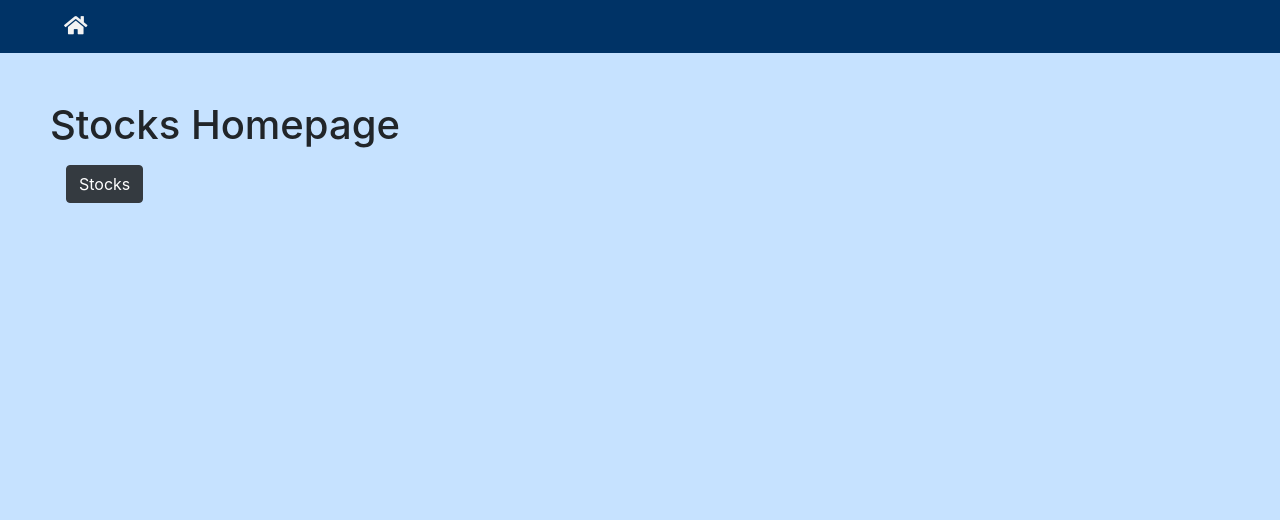
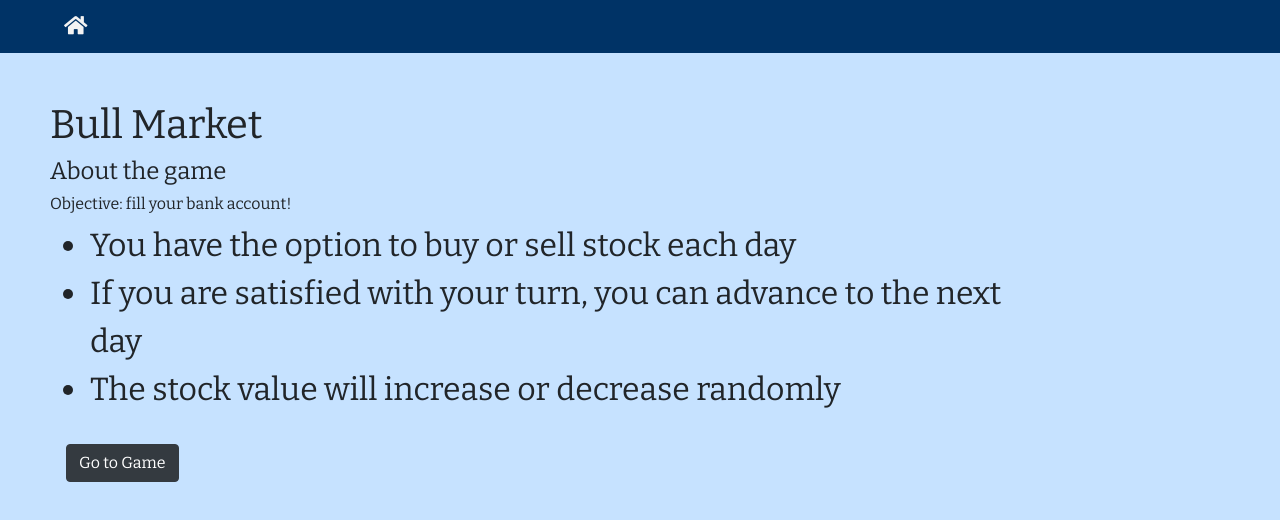
Before and after one commit to nathantbissell/stocks, a React (Create React App) app: page / in a window 1280 px wide. Shown: the top 520 px of the page. Built offline with nearby package versions, Linux system fonts and the light colour scheme.

Commit message:
introduced react-toastify generic notifications

```diff
--- a/package.json
+++ b/package.json
@@ -8,6 +8,8 @@
     "react-bootstrap": "^1.0.0-beta.8",
     "react-dom": "^16.8.6",
     "react-scripts": "2.1.8",
+    "react-toastify": "^5.2.1",
+    "react-toastr": "^3.0.0",
     "styled-components": "^4.2.0"
   },
   "scripts": {
--- a/public/index.html
+++ b/public/index.html
@@ -29,6 +29,12 @@
       crossorigin="anonymous"
     />
 
+    <link
+      href="https://fonts.googleapis.com/css?family=Bitter&display=swap"
+      rel="stylesheet"
+    />
+    <!-- google font Bitter -->
+
     <!--
       Notice the use of %PUBLIC_URL% in the tags above.
       It will be replaced with the URL of the `public` folder during the build.
--- a/src/App.css
+++ b/src/App.css
@@ -11,12 +11,8 @@
 }
 body {
   background-color: --lightBlue;
-}
-
-h4 {
-  position: relative;
-  margin: 5px;
-  left: 50px;
+  font-family: 'Bitter', serif;
+  font-size: 2em;
 }
 
 .App {
--- a/src/App.js
+++ b/src/App.js
@@ -2,7 +2,6 @@ import React, { Component } from 'react'
 import { Switch, Route, Link, HashRouter } from 'react-router-dom'
 import Navbar from './Navbar'
 import Home from './Home.js'
-import Games from './Games'
 import Stocks from './Stocks'
 import './App.css'
 
--- a/src/Home.js
+++ b/src/Home.js
@@ -8,9 +8,18 @@ export default class Home extends Component {
   render() {
     return (
       <HomeWrapper>
-        <h1 className='mt-5'>Stocks Homepage</h1>
+        <h1 className='mt-5'>Bull Market</h1>
+        <h4>About the game</h4>
+        <h6>Objective: fill your bank account!</h6>
+        <ul>
+          <li>You have the option to buy or sell stock each day</li>
+          <li>
+            If you are satisfied with your turn, you can advance to the next day
+          </li>
+          <li>The stock value will increase or decrease randomly</li>
+        </ul>
         <Link to='/stocks' className='nav-link'>
-          <Button variant='dark'>Stocks</Button>
+          <Button variant='dark'>Go to Game</Button>
         </Link>
       </HomeWrapper>
     )
--- a/src/Stocks.js
+++ b/src/Stocks.js
@@ -1,26 +1,34 @@
 import React, { Component } from 'react'
 import ProgressBar from 'react-bootstrap/ProgressBar'
+import { ToastContainer, toast } from 'react-toastify'
+import 'react-toastify/dist/ReactToastify.css'
 import './Stocks.css'
 
 class Stocks extends Component {
   constructor(props) {
     super(props)
     this.state = {
-      value: 25,
-      day: 1,
-      quantity: 0,
-      balance: 100,
-      gameOver: false
+      value: 3,
+      day: 0,
+      quantity: 1,
+      balance: 10,
+      gameOver: false,
+      lowFunds: false,
+      quantityBarAlmostFull: false
     }
   }
 
   buyStock = () => {
+    if (this.state.balance < 25) {
+      this.toggleLowFunds()
+    }
     if (this.state.balance - this.state.value >= 0) {
       this.setState({
         quantity: this.state.quantity + 1,
         balance: this.state.balance - this.state.value
       })
     }
+
     this.triggerGameOver()
   }
 
@@ -49,19 +57,20 @@ class Stocks extends Component {
       })
     }
   }
+  toggleLowFunds = () => toast('Warning! Low on funds!')
 
   resetGame = () => {
     this.setState({
-      value: 25,
-      day: 1,
-      quantity: 0,
-      balance: 100,
+      value: 3,
+      day: 0,
+      quantity: 1,
+      balance: 10,
       gameOver: false
     })
   }
 
   render() {
-    const { value, quantity, balance, day } = this.state
+    const { value, quantity, balance, day, lowFunds } = this.state
     return !this.state.gameOver ? (
       <React.Fragment>
         <div className='container jumbotron'>
@@ -79,6 +88,7 @@ class Stocks extends Component {
               Balance : {balance}
             </div>
           </div>
+          <ToastContainer />
         </div>
         <div className='buttonContainer d-flex justify-content-left'>
           <button className='buyStockButton m-2' onClick={this.buyStock}>
```
Also changed, not shown: 1 other file (tests, documents, lock files or other folders).
